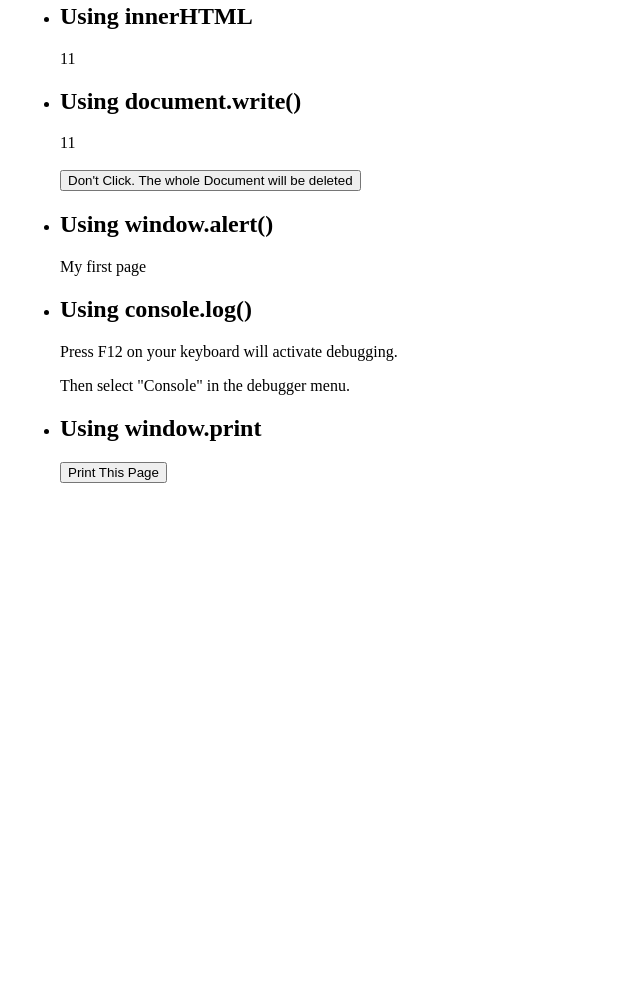
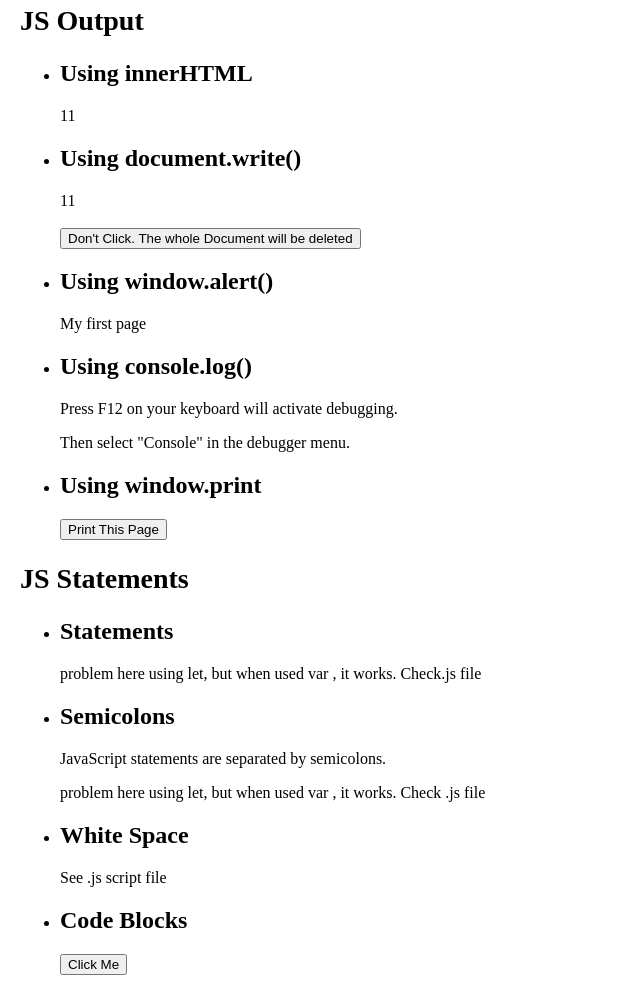
Before and after one commit to Ahad-Younus12/Learning-Javascript-W3, a plain HTML site: page index.html in a window 1280 px wide. Shown: the part 373-1364 px from the top of the page, without its empty margins (0-640 px from the left). Before the commit the page ends 872 px from the top, so only its background shows below. Drawn offline with Linux system fonts and the light colour scheme.

Commit message:
JS Statements

```diff
--- a/index.html
+++ b/index.html
@@ -53,9 +53,9 @@
     <div class="external-javascript">
         <h1>External JavaScript</h1>
 
-        <div class="JS-Output">
+        <div class="js-output">
 
-            <div>
+            <div><h2 style="font-size: 28px;">JS Output</h2>
                 <ul>
                     <li>
                         <h2>Using innerHTML</h2>
@@ -65,7 +65,6 @@
 
                     <li>
                         <h2>Using document.write()</h2>
-                        <p id="demo-5"></p>
                         <script>
                             document.write(5 + 6)
                         </script>
@@ -103,6 +102,42 @@
             </div>
         </div>
 
+        <div class="js-statements">
+
+            <div><h2 style="font-size: 28px;">JS Statements</h2>
+                <ul>
+                    <li>
+                        <h2>Statements</h2>
+                        <p>problem here using let, but when used var , it works. Check.js file</p>
+                        <p id="demo-5"></p>
+                        <script src="myscript.js"></script>
+                    </li>
+                    <li>
+                        <h2>Semicolons</h2>
+                        <p>JavaScript statements are separated by semicolons.</p>
+                        <p>problem here using let, but when used var , it works. Check .js file</p>
+                        <p id="demo-6"></p>
+                        <script src="myscript.js"></script>
+                    </li>
+                    <li>
+                        <h2>White Space</h2>
+                        <p>See .js script file</p>
+                    </li>
+                    <li>
+                        <h2>Code Blocks</h2>
+                        <button type="button" onclick="myfunction4()">Click Me</button>
+                        <p id="demo-7"></p>
+                        <p id="demo-8"></p>
+                    </li>
+                </ul>
+
+            </div>
+        </div>
+
+
+
+
+
     </div>
 
 </body>
--- a/myscript.js
+++ b/myscript.js
@@ -1,3 +1,37 @@
 // using innerHTML
 
 document.getElementById('demo-4').innerHTML = 5+6;
+
+// JS Statements
+
+document.getElementById("demo-5").innerHTML = 'Hello Dolly';
+
+// JS Semicolons
+
+let a, b, c; //problem here using let, but when used var , it works
+a = 5;
+b = 6;
+c = a + b;
+// a = 5; b = 6; c = a + b;      -------When separated by semicolons, multiple statements on one line are allowed
+document.getElementById("demo-6").innerHTML = c;
+
+
+
+
+// JS White Space
+
+// You can add white space to your script to make it more readable.
+
+// let person1="Hege";
+// let person2 = "Hege";
+
+
+
+
+
+// JS Code Blocks
+
+function myfunction4(){
+    document.getElementById("demo-7").innerHTML = "Hello Dolly";
+    document.getElementById("demo-8").innerHTML = "How are you";
+}
```
